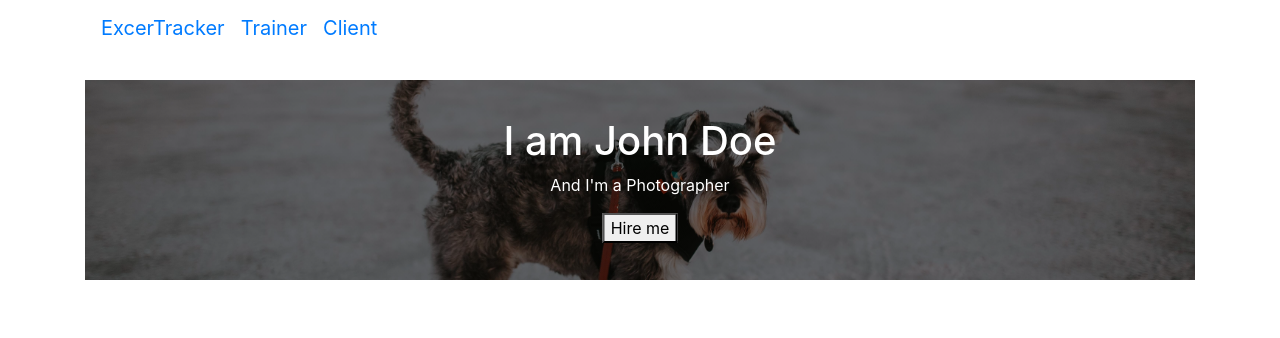
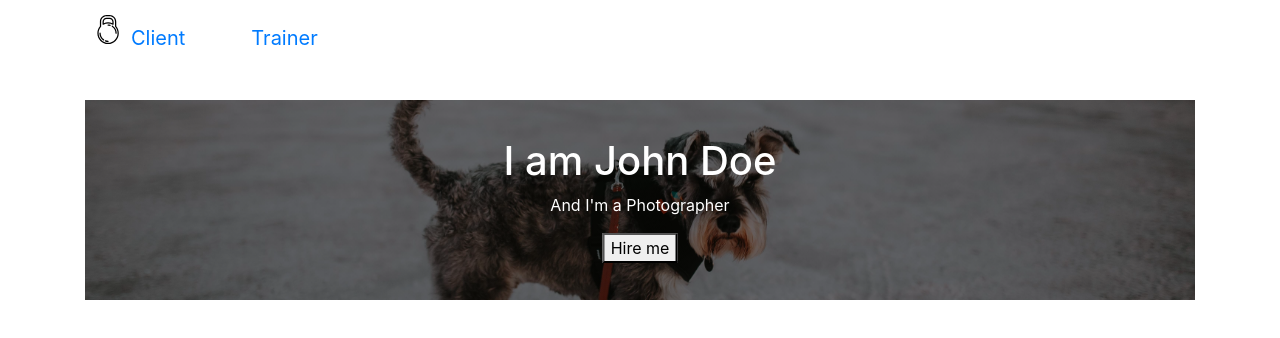
Before and after one commit to timmlaxton/Exercise_App, a React (Create React App) app: page / in a window 1280 px wide. Shown: the top 338 px of the page. Built offline with nearby package versions, Linux system fonts and the light colour scheme.

Commit message:
added logo

```diff
--- a/src/components/client.component.js
+++ b/src/components/client.component.js
@@ -1,15 +1,17 @@
 import React, { Component } from 'react';
 import { Grid, Cell, Card, CardTitle, CardText, CardActions, Button, CardMenu, IconButton } from 'react-mdl';
 
- export default class Home extends Component {
-   render() {
-     return(
+class Client extends Component {
+  render () {
+   return (
 
-       <div style={{width: '80%', margin: 'auto'}}>
-        <Grid className="New-user"/>
-         <Cell col={3} />
+       <div className="grid-container">
+       <div className="row-container">
+
+
+       <div className="card-one">
        <Card shadow={5} style={{minWidth: '450', margin: 'auto'}}>
-              <CardTitle style={{color: '#fff', height: '176px', background: 'url(https://images.unsplash.com/photo-1549190179-646f048c6108?ixlib=rb-1.2.1&ixid=eyJhcHBfaWQiOjEyMDd9&auto=format&fit=crop&w=900&q=60) center / cover'}} ></CardTitle>
+         <CardTitle style={{color: '#fff', height: '176px', background: 'url(https://images.unsplash.com/photo-1450101499163-c8848c66ca85?ixlib=rb-1.2.1&ixid=eyJhcHBfaWQiOjEyMDd9&auto=format&fit=crop&w=900&q=60) center / cover'}} ></CardTitle>
          <CardText>
          Create New User
          </CardText>
@@ -17,6 +19,24 @@ import { Grid, Cell, Card, CardTitle, CardText, CardActions, Button, CardMenu, I
          <Button href="/user" colored>New User</Button>
 
 
+         </CardActions>
+
+
+         <CardMenu style={{color: '#fff'}}>
+           <IconButton name="share" />
+         </CardMenu>
+       </Card>
+
+
+
+         <div className="card-two">
+       <Card shadow={5} style={{minWidth: '450', margin: 'auto'}}>
+              <CardTitle style={{color: '#fff', height: '176px', background: 'url(https://images.unsplash.com/photo-1511871893393-82e9c16b81e3?ixlib=rb-1.2.1&ixid=eyJhcHBfaWQiOjEyMDd9&auto=format&fit=crop&w=1950&q=80) center / cover'}} ></CardTitle>
+              <CardText>
+              Create New Routine
+              </CardText>
+              <CardActions border>
+                <Button href="/create" colored>Choose A Routine</Button>
 
               </CardActions>
               <CardMenu style={{color: '#fff'}}>
@@ -24,18 +44,16 @@ import { Grid, Cell, Card, CardTitle, CardText, CardActions, Button, CardMenu, I
               </CardMenu>
             </Card>
 
+              </div>
 
-            <div style={{width: '80%', margin: 'auto'}}>
-             <Grid className="New-log"/>
-              <Cell col={3} />
+            <div className="card-three">
             <Card shadow={5} style={{minWidth: '450', margin: 'auto'}}>
-            <CardTitle style={{color: '#fff', height: '176px', background: 'url(https://images.unsplash.com/photo-1549190179-646f048c6108?ixlib=rb-1.2.1&ixid=eyJhcHBfaWQiOjEyMDd9&auto=format&fit=crop&w=900&q=60) center / cover'}} ></CardTitle>
+             <CardTitle style={{color: '#fff', height: '176px', background: 'url(https://www.outsideonline.com/sites/default/files/styles/img_600x600/public/2019/05/29/open-water-swimmer_s.jpg?itok=9KoLuX6-) center / cover'}} ></CardTitle>
              <CardText>
-            Create New log
+               Exercise Log
              </CardText>
              <CardActions border>
-            <Button href="/user" colored>New log</Button>
-
+               <Button href="/exercise" colored>Client Log</Button>
 
              </CardActions>
              <CardMenu style={{color: '#fff'}}>
@@ -43,24 +61,7 @@ import { Grid, Cell, Card, CardTitle, CardText, CardActions, Button, CardMenu, I
              </CardMenu>
            </Card>
 
-          <div style={{width: '80%', margin: 'auto'}}>
-           <Grid className="Custom-regime"/>
-           <Cell col={3} />
-        <Card shadow={5} style={{minWidth: '450', margin: 'auto'}}>
-          <CardTitle style={{color: '#fff', height: '176px', background: 'url(https://images.unsplash.com/photo-1549190179-646f048c6108?ixlib=rb-1.2.1&ixid=eyJhcHBfaWQiOjEyMDd9&auto=format&fit=crop&w=900&q=60) center / cover'}} ></CardTitle>
-          <CardText>
-          Create New regime
-          </CardText>
-          <CardActions border>
-          <Button href="/user" colored>New regime</Button>
-
-
-          </CardActions>
-          <CardMenu style={{color: '#fff'}}>
-            <IconButton name="share" />
-          </CardMenu>
-        </Card>
-
+           </div>
 
 
             </div>
@@ -69,7 +70,12 @@ import { Grid, Cell, Card, CardTitle, CardText, CardActions, Button, CardMenu, I
 
 
 
-
        )
     }
   }
+
+
+
+
+
+  export default Client
--- a/src/components/navbar.component.js
+++ b/src/components/navbar.component.js
@@ -1,18 +1,19 @@
 import React, { Component } from 'react';
 import { Link } from 'react-router-dom';
+import logo from '../images/weight.svg';
 
 export default class Navbar extends Component {
 
   render() {
     return (
       <nav className="navbar navbar-white bg-white navbar-expand-lg">
-      <Link to="/" className="navbar-brand">ExcerTracker</Link>
+      <Link to="/">
+      <div className="weight-icon">
+      <img src={logo} alt="weight"/>
+      </div>
       <Link to="/trainer" className="navbar-brand">Trainer</Link>
       <Link to="/client" className="navbar-brand">Client</Link>
-
-
-
-
+      </Link>
       </nav>
     );
   }
--- a/src/index.css
+++ b/src/index.css
@@ -87,6 +87,13 @@
   grid-gap: 1rem;
 }
 
+.weight-icon {
+  width: 50px;
+  height: 50px;
+  position: absolute;
+  top: 15px;
+  left: 10px;
+}
 
 
 
@@ -127,3 +134,10 @@
   justify-content: space-around;
 
 }
+
+.navbar-brand {
+  display: inline;
+  float: right;
+  padding: 20px;
+  margin: 10px;
+}
```
Also changed, not shown: src/images/weight.svg (added). Lines whose indentation alone changed are shown as unchanged.
